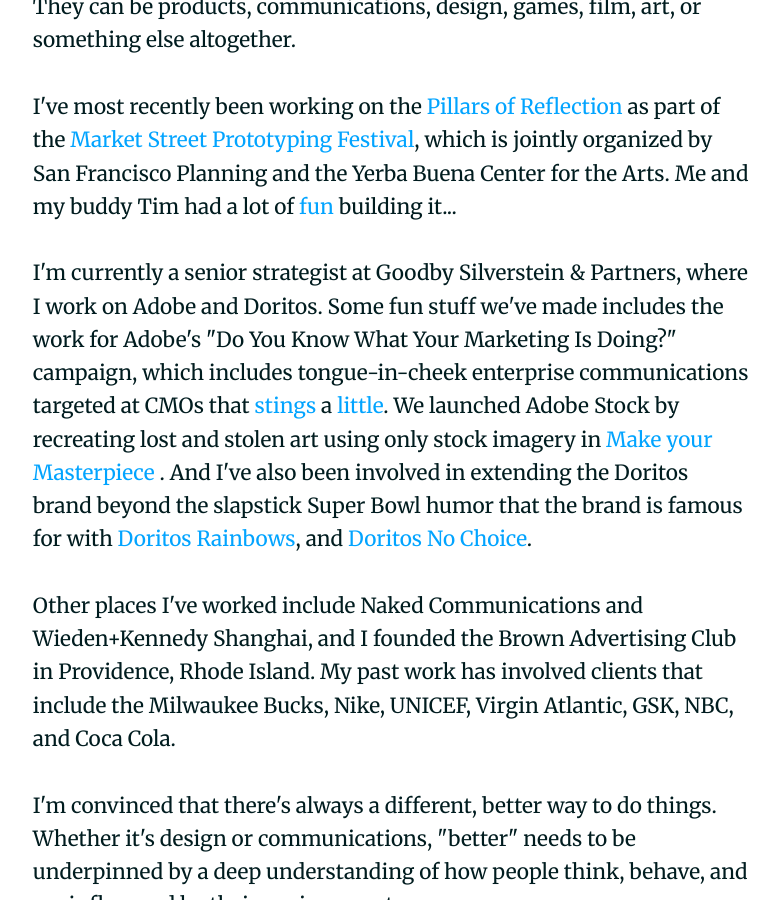
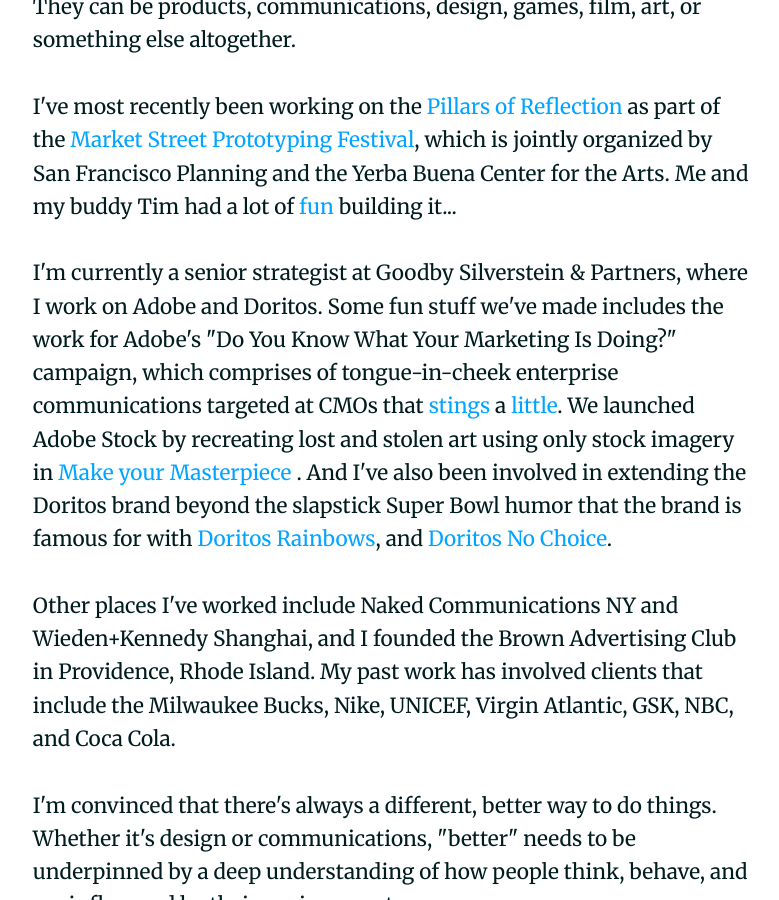
Before and after one commit to hbharding/etienne, a Jekyll site: the page built from index.html, in a window 1280 px wide and 900 px high, scrolled down 1175 px. Shown: the whole window, without its empty margins (248-1027 px from the left). Built offline with Jekyll 4.4.1, drawn with Linux system fonts in a browser that asks for light colours; nearby versions of some CDN libraries; Markdown is read by kramdown in place of the engine named in the settings.

Commit message:
Update index.html

```diff
--- a/index.html
+++ b/index.html
@@ -7,9 +7,9 @@
 
 <p>I've most recently been working on the <a href="http://marketstreetprototyping.org/2016-festival/projects/pillars-of-reflection/" target="_blank">Pillars of Reflection</a> as part of the <a href="http://marketstreetprototyping.org/" target="_blank">Market Street Prototyping Festival</a>, which is jointly organized by San Francisco Planning and the Yerba Buena Center for the Arts.  Me and my buddy Tim had a lot of <a href="https://youtu.be/0G-pe01RCTk" target="_blank">fun</a> building it...  </p>
 
-<p>I'm currently a senior strategist at Goodby Silverstein & Partners, where I work on Adobe and Doritos.  Some fun stuff we've made includes the work for Adobe's "Do You Know What Your Marketing Is Doing?" campaign, which includes tongue-in-cheek enterprise communications targeted at CMOs that <a href="https://www.youtube.com/watch?v=MNmRJiRarH0" target="_blank">stings</a> a <a href="https://www.youtube.com/watch?v=ao7wOJ5qQ-s" target="_blank">little</a>.  We launched Adobe Stock by recreating lost and stolen art using only stock imagery in <a href="www.adobestockmasterpiece.com/"> Make your Masterpiece </a>.  And I've also been involved in extending the Doritos brand beyond the slapstick Super Bowl humor that the brand is famous for with <a href="https://www.time.com/4038837/doritos-rainbow-chips-pride-lgbt/" target="_blank">Doritos Rainbows</a>, and <a href="https://www.facebook.com/DoritosUSA/videos/10154860232226165/" target="_blank">Doritos No Choice</a>. </p>
+<p>I'm currently a senior strategist at Goodby Silverstein & Partners, where I work on Adobe and Doritos.  Some fun stuff we've made includes the work for Adobe's "Do You Know What Your Marketing Is Doing?" campaign, which comprises of tongue-in-cheek enterprise communications targeted at CMOs that <a href="https://www.youtube.com/watch?v=MNmRJiRarH0" target="_blank">stings</a> a <a href="https://www.youtube.com/watch?v=ao7wOJ5qQ-s" target="_blank">little</a>.  We launched Adobe Stock by recreating lost and stolen art using only stock imagery in <a href="www.adobestockmasterpiece.com/"> Make your Masterpiece </a>.  And I've also been involved in extending the Doritos brand beyond the slapstick Super Bowl humor that the brand is famous for with <a href="https://www.time.com/4038837/doritos-rainbow-chips-pride-lgbt/" target="_blank">Doritos Rainbows</a>, and <a href="https://www.facebook.com/DoritosUSA/videos/10154860232226165/" target="_blank">Doritos No Choice</a>. </p>
 
-<p>Other places I've worked include Naked Communications and Wieden+Kennedy Shanghai, and I founded the Brown Advertising Club in Providence, Rhode Island.  My past work has involved clients that include the Milwaukee Bucks, Nike, UNICEF, Virgin Atlantic, GSK, NBC, and Coca Cola.</p>
+<p>Other places I've worked include Naked Communications NY and Wieden+Kennedy Shanghai, and I founded the Brown Advertising Club in Providence, Rhode Island.  My past work has involved clients that include the Milwaukee Bucks, Nike, UNICEF, Virgin Atlantic, GSK, NBC, and Coca Cola.</p>
 
 <p>I'm convinced that there's always a different, better way to do things.  Whether it's design or communications, "better" needs to be underpinned by a deep understanding of how people think, behave, and are influenced by their environment.</p>
 
```
